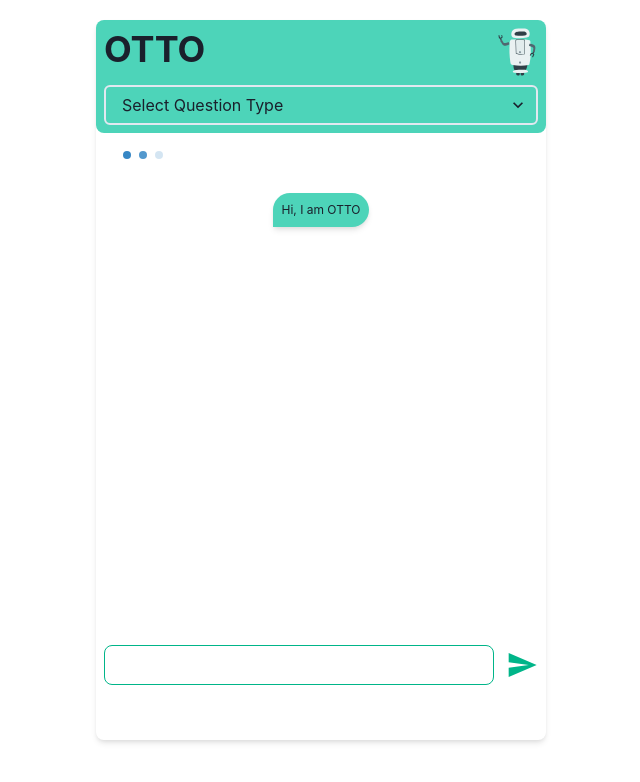
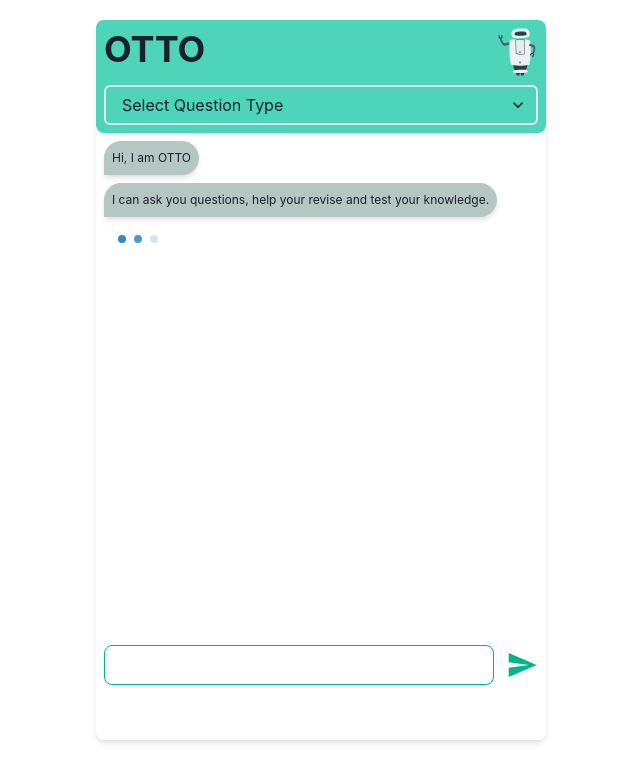
Before and after one commit to Sun-Deep/oi-coaching, a React (Create React App) app: page / in a window 1280 px wide. Shown: the top 782 px of the page, without its empty margins (319-959 px from the left). Built offline with nearby package versions, Linux system fonts and the light colour scheme.

Commit message:
welcome greet

```diff
--- a/src/App.js
+++ b/src/App.js
@@ -1,5 +1,5 @@
 import { Box, VStack } from "@chakra-ui/react";
-import { useState } from "react";
+import { useEffect, useState } from "react";
 import ChatBubble from "./components/ChatBubble";
 import ChatHeader from "./components/ChatHeader";
 import ChatLoading from "./components/ChatLoading";
@@ -12,15 +12,25 @@ import { postMCQ, postShortQuestion } from "./services/questions";
 function App() {
 
   const [convStarter, setConvStarter] = useState([
+    '',
     'Hi, I am OTTO',
     'I can ask you questions, help your revise and test your knowledge.',
-    'You can start by putting link in the text box.'
+    'You can start by selecting question type and putting link in the text box.'
   ])
   const [convStarterIndex, setConvStarterIndex] = useState(0)
   const [questionType, setQuestionType] = useState('')
   const [inputText, setInputText] = useState('')
   const [questions, setQuestions] = useState([])
   const [isLoading, setIsLoading] = useState(false)
+
+  useEffect(() => {
+    if(convStarterIndex < 3){
+      setTimeout(() => {
+        setConvStarterIndex(idx => idx + 1)
+      }, 2000)
+    }
+
+  }, [convStarterIndex])
 
   const handleQuestionType = (event) => {
     setQuestionType(event.target.value)
@@ -69,9 +79,31 @@ function App() {
         p={2}
         overflowY={'scroll'}
         spacing={5}
+        w='full'
       >
-        <ChatLoading />
-        <ChatBubble text={convStarter[0]} />
+        <VStack
+          spacing={2}
+          align={'flex-start'}
+          w='full'
+          // marginLeft={'-40px'}
+        >
+        {
+          convStarterIndex > 0 && <ChatBubble text={convStarter[1]} />
+        }
+
+        {
+          convStarterIndex > 1 && <ChatBubble text={convStarter[2]} />
+        }
+
+        {
+          convStarterIndex > 2 && <ChatBubble text={convStarter[3]} />
+        }
+
+        {
+          convStarterIndex < 3 &&  <ChatLoading />
+        }
+      </VStack>
+
         {
           questionType === 'mcq' && questions?.questions?.length > 0 &&
           questions.questions.map((q, idx) => (
--- a/src/components/ChatBubble.js
+++ b/src/components/ChatBubble.js
@@ -2,7 +2,7 @@ import { Box } from "@chakra-ui/react"
 
 const ChatBubble = ({text}) => {
     return <Box
-        bgColor={'#4dd4b9'}
+        bgColor={'#b6c7c3'}
         p={2}
         fontSize={'12px'}
         boxShadow={'md'}
```
